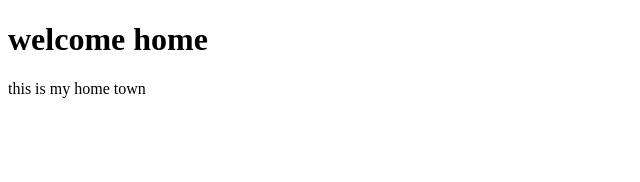
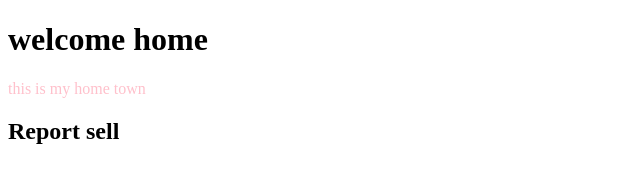
Before and after one commit to lyseanghour/gitprojectlearn, a plain HTML site: page index.html in a window 1280 px wide. Shown: the whole page, without its empty margins (0-640 px from the left). Drawn offline with Linux system fonts and the light colour scheme.

Commit message:
add report monthy

```diff
--- a/index.html
+++ b/index.html
@@ -5,10 +5,17 @@
     <meta http-equiv="X-UA-Compatible" content="IE=edge">
     <meta name="viewport" content="width=device-width, initial-scale=1.0">
     <title>this is me </title>
+    <style >
+        p{
+            color:pink;
+            font-size: medium;
+        }
+    </style>
 </head>
 <body >
     <h1> welcome home</h1>
     <p>this is my home town </p>
+    <h2>Report sell</h2>
 
 </body>
 </html>
```
